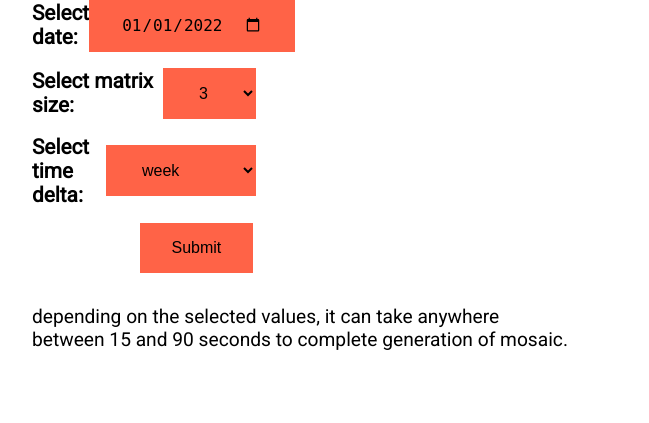
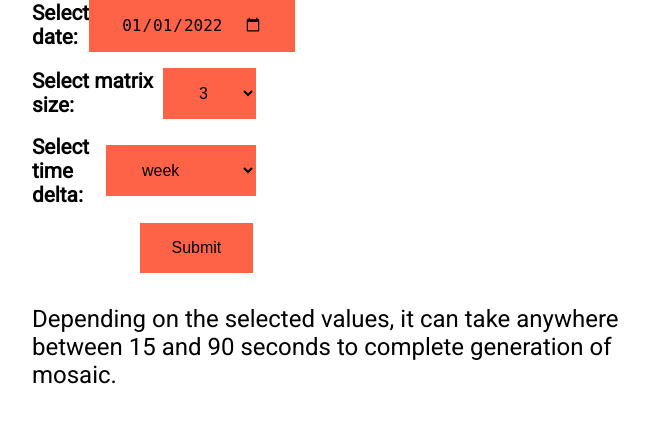
Before and after one commit to Heroesluk/azure2, a Flask app: page /mosaic in a window 1280 px wide. Shown: the part 228-651 px from the top of the page, without its empty margins (288-937 px from the left). Run offline with Flask 2, Linux system fonts and the light colour scheme.

Commit message:
visual fixes

```diff
--- a/app.py
+++ b/app.py
@@ -50,6 +50,8 @@ def display_bubble():
 ##########GIF CREATOR#######################
 ############################################
 
+
+#TODO: app breaks on week type time input
 @app.route("/mosaic", methods=["GET", "POST"])
 def mosaic():
     if request.method == "POST":
@@ -58,6 +60,8 @@ def mosaic():
         time_delta = request.form["time_delta"]
 
         start_date = datetime.strptime(date_str, "%Y-%m-%d")
+
+        print(date_str, time_delta, matrix_size,start_date, "DZIALA????")
 
         file_name = uuid.uuid1()
         gif_creator(start_date, time_delta, int(matrix_size), str(file_name))
--- a/gif_creator.py
+++ b/gif_creator.py
@@ -202,7 +202,7 @@ def get_img_links_manually(albums: List[str]) -> Dict[str, str]:
 def create_gif(images_dict, file_name):
     imgs: List[Image.Image] = list(images_dict.values())
 
-    imgs[0].save("static/{}.gif".format(file_name), save_all=True, append_images=imgs[1:], optimize=False, loop=0, duration=400)
+    imgs[0].save("static/{}.gif".format(file_name), save_all=True, append_images=imgs[1:], optimize=False, loop=0, duration=1000)
 
     return imgs[0]
 
--- a/static/css/main.css
+++ b/static/css/main.css
@@ -194,8 +194,12 @@ input[type=submit] {
 }
 #submitbt{
     margin-left: 48%;
+
+}
+#submitbt:focus{
+    background-color: crimson;
 }
 
 #info{
-    font-size: 1.2rem;
+    font-size: 1.5rem;
 }
--- a/templates/mosaic.html
+++ b/templates/mosaic.html
@@ -45,7 +45,7 @@
     </form>
 
     <div id="info">
-        depending on the selected values, it can take anywhere <br>
+        Depending on the selected values, it can take anywhere <br>
         between 15 and 90 seconds to complete generation of mosaic.
     </div>
 
```
